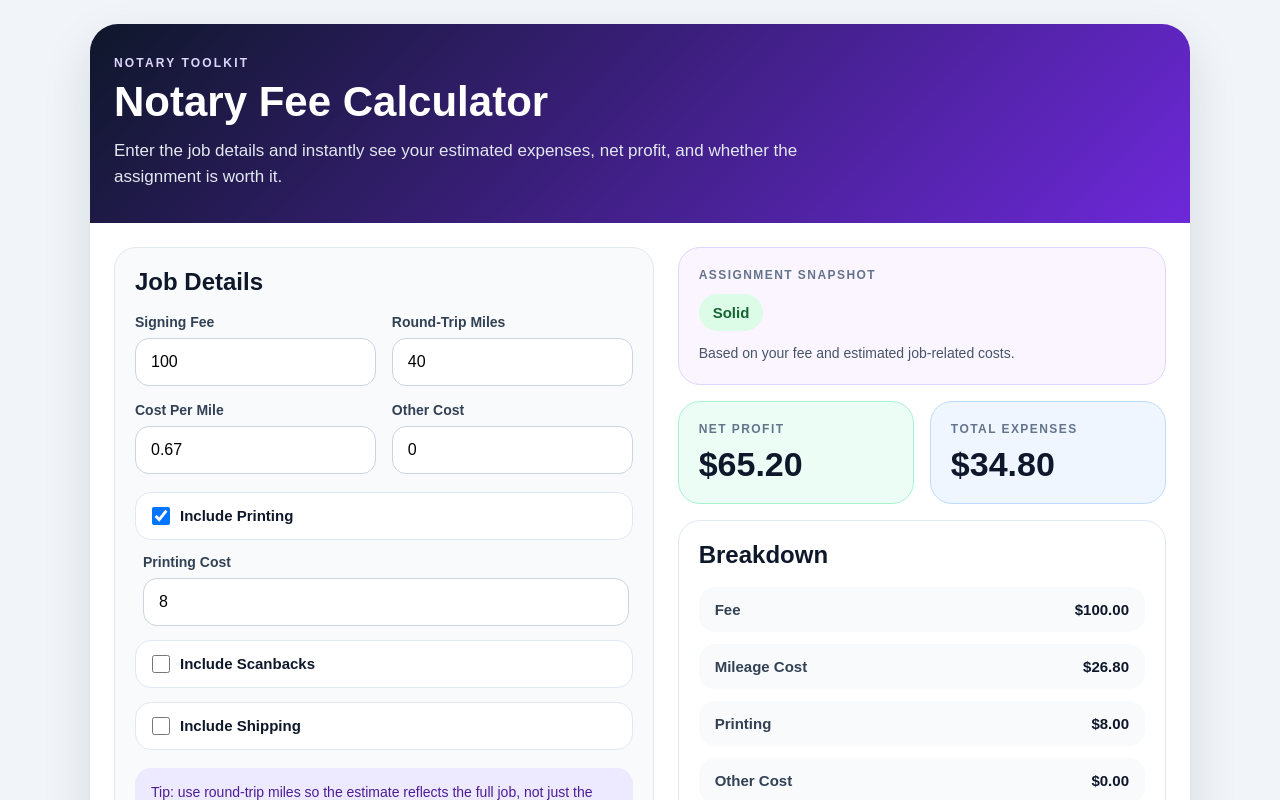
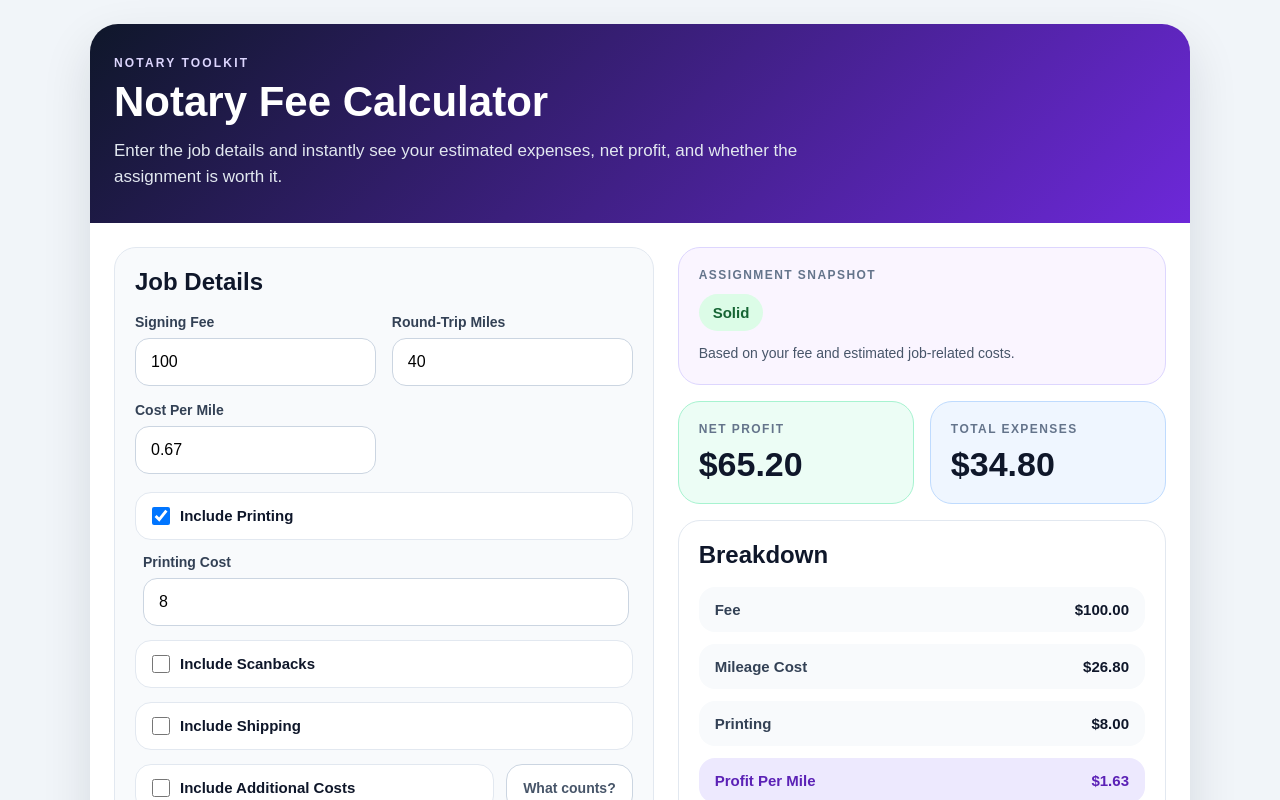
Before and after one commit to rslegacyllcflorida-cell/Notary-fee-calculator, a Next.js app: page / in a window 1280 px wide. Shown: the top 800 px of the page. Built offline with nearby package versions, Linux system fonts and the light colour scheme.

Commit message:
Update index.js

```diff
--- a/pages/index.js
+++ b/pages/index.js
@@ -12,16 +12,16 @@ const [includeScanbacks, setIncludeScanbacks] = useState(false); const [scanback
 
 const [includeShipping, setIncludeShipping] = useState(false); const [shippingType, setShippingType] = useState("standard"); const [shippingCost, setShippingCost] = useState("10");
 
-const [otherCost, setOtherCost] = useState("0");
+const [includeAdditionalCosts, setIncludeAdditionalCosts] = useState(false); const [additionalCosts, setAdditionalCosts] = useState("0"); const [showAdditionalInfo, setShowAdditionalInfo] = useState(false);
 
 const handleShippingToggle = () => { const next = !includeShipping; setIncludeShipping(next); if (next && (!shippingCost || Number(shippingCost) === 0)) { setShippingCost(String(SHIPPING_ESTIMATES[shippingType])); } };
 
 const handleShippingTypeChange = (value) => { setShippingType(value); setShippingCost(String(SHIPPING_ESTIMATES[value])); };
 
-const values = useMemo(() => { const totalFee = parseFloat(fee) || 0; const miles = parseFloat(roundTripMiles) || 0; const mileageRate = parseFloat(costPerMile) || 0; const printCost = includePrinting ? parseFloat(printingCost) || 0 : 0; const scanCost = includeScanbacks ? parseFloat(scanbackCost) || 0 : 0; const shipCost = includeShipping ? parseFloat(shippingCost) || 0 : 0; const miscCost = parseFloat(otherCost) || 0;
+const values = useMemo(() => { const totalFee = parseFloat(fee) || 0; const miles = parseFloat(roundTripMiles) || 0; const mileageRate = parseFloat(costPerMile) || 0; const printCost = includePrinting ? parseFloat(printingCost) || 0 : 0; const scanCost = includeScanbacks ? parseFloat(scanbackCost) || 0 : 0; const shipCost = includeShipping ? parseFloat(shippingCost) || 0 : 0; const extraCost = includeAdditionalCosts ? parseFloat(additionalCosts) || 0 : 0;
 
 const mileageCost = miles * mileageRate;
-const totalExpenses = mileageCost + printCost + scanCost + shipCost + miscCost;
+const totalExpenses = mileageCost + printCost + scanCost + shipCost + extraCost;
 const netProfit = totalFee - totalExpenses;
 const profitPerMile = miles > 0 ? netProfit / miles : 0;
 
@@ -42,7 +42,7 @@ return {
   printCost,
   scanCost,
   shipCost,
-  miscCost,
+  extraCost,
   totalExpenses,
   netProfit,
   profitPerMile,
@@ -50,7 +50,7 @@ return {
   ratingClass,
 };
 
-}, [ fee, roundTripMiles, costPerMile, includePrinting, printingCost, includeScanbacks, scanbackCost, includeShipping, shippingCost, otherCost, ]);
+}, [ fee, roundTripMiles, costPerMile, includePrinting, printingCost, includeScanbacks, scanbackCost, includeShipping, shippingCost, includeAdditionalCosts, additionalCosts, ]);
 
 return ( <> <main className="page"> <div className="card"> <section className="hero"> <p className="eyebrow">Notary Toolkit</p> <h1>Notary Fee Calculator</h1> <p className="heroText"> Enter the job details and instantly see your estimated expenses, net profit, and whether the assignment is worth it. </p> </section>
 
@@ -86,16 +86,6 @@ return ( <> <main className="page"> <div className="card"> <section className="h
                 inputMode="decimal"
                 value={costPerMile}
                 onChange={(e) => setCostPerMile(e.target.value)}
-              />
-            </label>
-
-            <label>
-              <span>Other Cost</span>
-              <input
-                type="number"
-                inputMode="decimal"
-                value={otherCost}
-                onChange={(e) => setOtherCost(e.target.value)}
               />
             </label>
           </div>
@@ -178,6 +168,52 @@ return ( <> <main className="page"> <div className="card"> <section className="h
                 </label>
               </div>
             )}
+
+            <div className="additionalHeader">
+              <label className="toggleRow toggleGrow">
+                <input
+                  type="checkbox"
+                  checked={includeAdditionalCosts}
+                  onChange={() => setIncludeAdditionalCosts(!includeAdditionalCosts)}
+                />
+                <span>Include Additional Costs</span>
+              </label>
+              <button
+                type="button"
+                className="infoButton"
+                onClick={() => setShowAdditionalInfo(!showAdditionalInfo)}
+              >
+                {showAdditionalInfo ? "Hide examples" : "What counts?"}
+              </button>
+            </div>
+
+            {showAdditionalInfo && (
+              <div className="infoBox">
+                <p className="infoTitle">Examples of additional costs:</p>
+                <ul>
+                  <li>Tolls</li>
+                  <li>Parking fees</li>
+                  <li>Extra time or waiting time</li>
+                  <li>Printing corrections or reprints</li>
+                  <li>Document drop-off or courier-related costs</li>
+                  <li>Last-minute job expenses not covered elsewhere</li>
+                </ul>
+              </div>
+            )}
+
+            {includeAdditionalCosts && (
+              <div className="subField">
+                <label>
+                  <span>Additional Costs</span>
+                  <input
+                    type="number"
+                    inputMode="decimal"
+                    value={additionalCosts}
+                    onChange={(e) => setAdditionalCosts(e.target.value)}
+                  />
+                </label>
+              </div>
+            )}
           </div>
 
           <div className="tipBox">
@@ -222,7 +258,9 @@ return ( <> <main className="page"> <div className="card"> <section className="h
               {includeShipping && (
                 <div className="row"><span>Shipping</span><strong>{formatCurrency(values.shipCost)}</strong></div>
               )}
-              <div className="row"><span>Other Cost</span><strong>{formatCurrency(values.miscCost)}</strong></div>
+              {includeAdditionalCosts && (
+                <div className="row"><span>Additional Costs</span><strong>{formatCurrency(values.extraCost)}</strong></div>
+              )}
               <div className="row rowHighlight"><span>Profit Per Mile</span><strong>{formatCurrency(values.profitPerMile)}</strong></div>
             </div>
           </div>
@@ -365,6 +403,10 @@ return ( <> <main className="page"> <div className="card"> <section className="h
       border: 1px solid #e2e8f0;
     }
 
+    .toggleGrow {
+      flex: 1;
+    }
+
     .toggleRow input {
       width: 18px;
       height: 18px;
@@ -388,6 +430,46 @@ return ( <> <main className="page"> <div className="card"> <section className="h
       display: grid;
       gap: 14px;
       grid-template-columns: repeat(2, minmax(0, 1fr));
+    }
+
+    .additionalHeader {
+      display: flex;
+      gap: 12px;
+      align-items: stretch;
+    }
+
+    .infoButton {
+      border: 1px solid #cbd5e1;
+      background: #ffffff;
+      color: #475569;
+      border-radius: 16px;
+      padding: 0 16px;
+      font-size: 14px;
+      font-weight: 700;
+      cursor: pointer;
+      white-space: nowrap;
+    }
+
+    .infoBox {
+      border: 1px solid #dbeafe;
+      background: #eff6ff;
+      color: #1e3a8a;
+      border-radius: 18px;
+      padding: 14px 16px;
+      margin-left: 8px;
+    }
+
+    .infoTitle {
+      margin: 0 0 8px;
+      font-size: 14px;
+      font-weight: 800;
+    }
+
+    .infoBox ul {
+      margin: 0;
+      padding-left: 18px;
+      font-size: 14px;
+      line-height: 1.55;
     }
 
     .tipBox {
@@ -561,6 +643,14 @@ return ( <> <main className="page"> <div className="card"> <section className="h
         grid-template-columns: 1fr;
       }
 
+      .additionalHeader {
+        flex-direction: column;
+      }
+
+      .infoButton {
+        padding: 12px 16px;
+      }
+
       .statCard h3 {
         font-size: 28px;
       }
```
